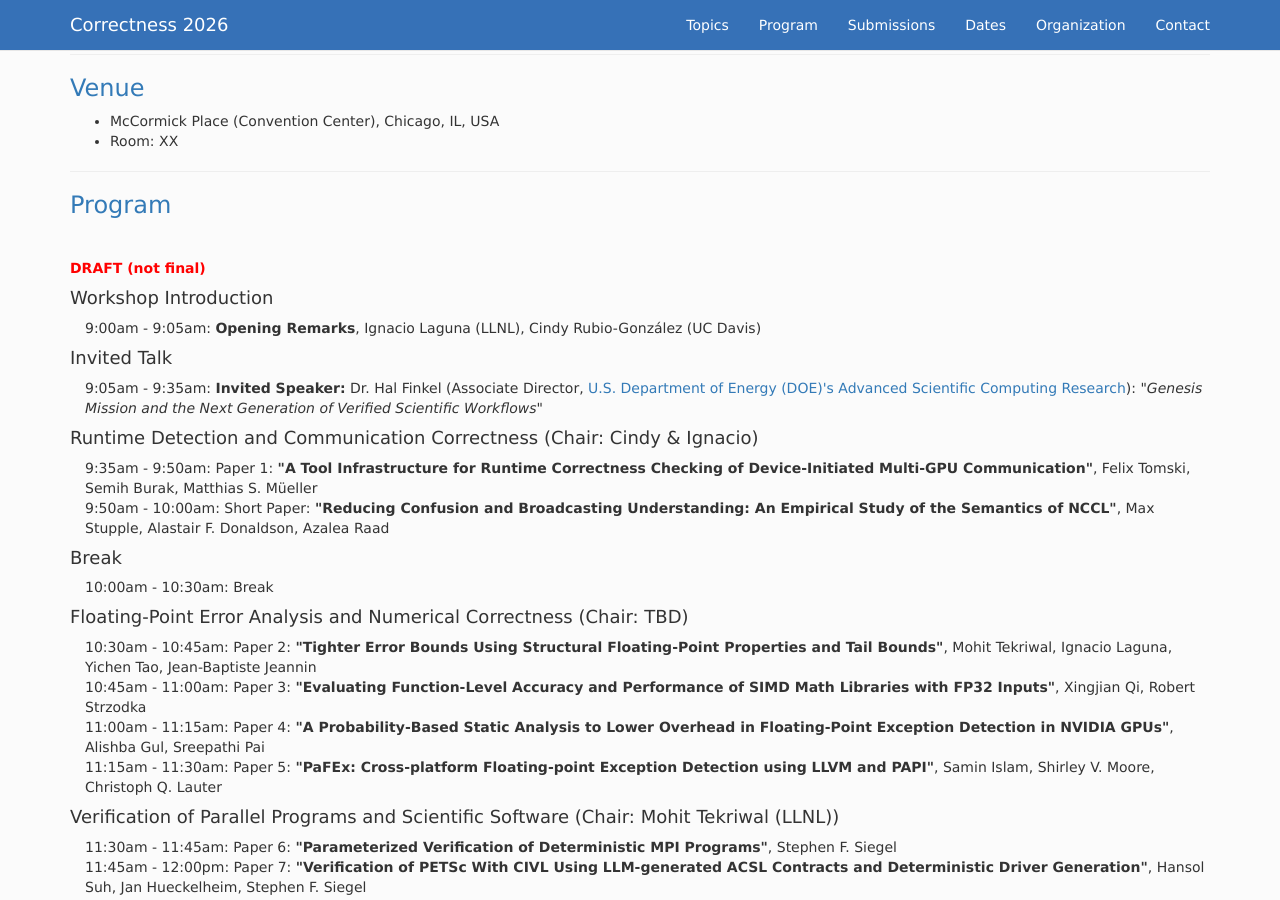
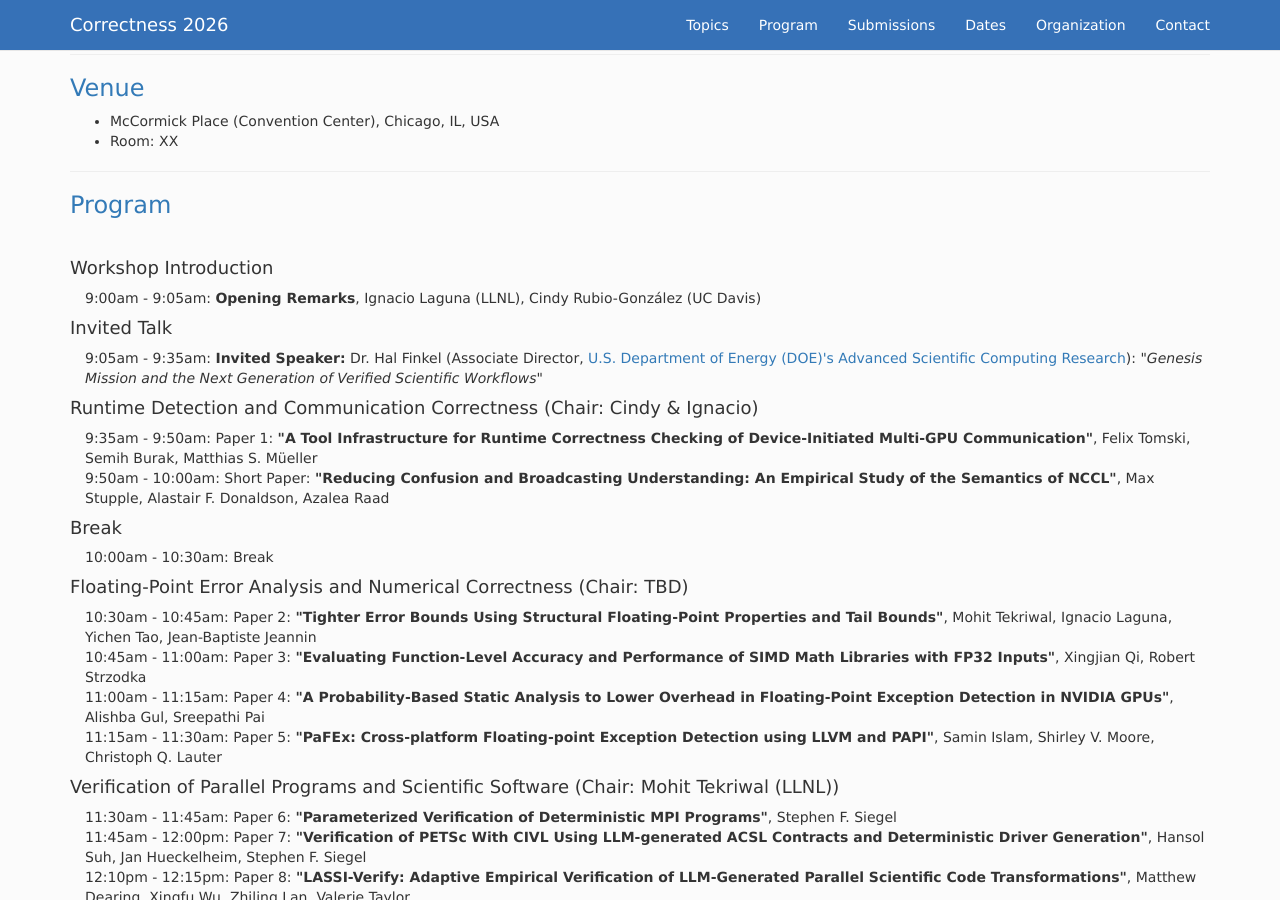
Before and after one commit to correctness-workshop/2026, a Jekyll site: the page built from index.md, in a window 1280 px wide and 900 px high, scrolled down 3569 px. Built offline with Jekyll 4.4.1, drawn with Linux system fonts in a browser that asks for light colours; nearby versions of some CDN libraries; the list of posts is cut into pages by our own code.

Commit message:
removed DRAFT

```diff
--- a/index.md
+++ b/index.md
@@ -181,8 +181,6 @@ All time zones are AOE.
 ### <a class="anchor" name="program">Program</a>
 <br />
 
-<p style="color: red;"><b>DRAFT (not final)</b></p>
-
 #### Workshop Introduction
 <table>
 <tr><td width="15">  </td> <td>9:00am - 9:05am:  <b>Opening Remarks</b>, Ignacio Laguna (LLNL), Cindy Rubio-González (UC Davis)</td> </tr>
```
